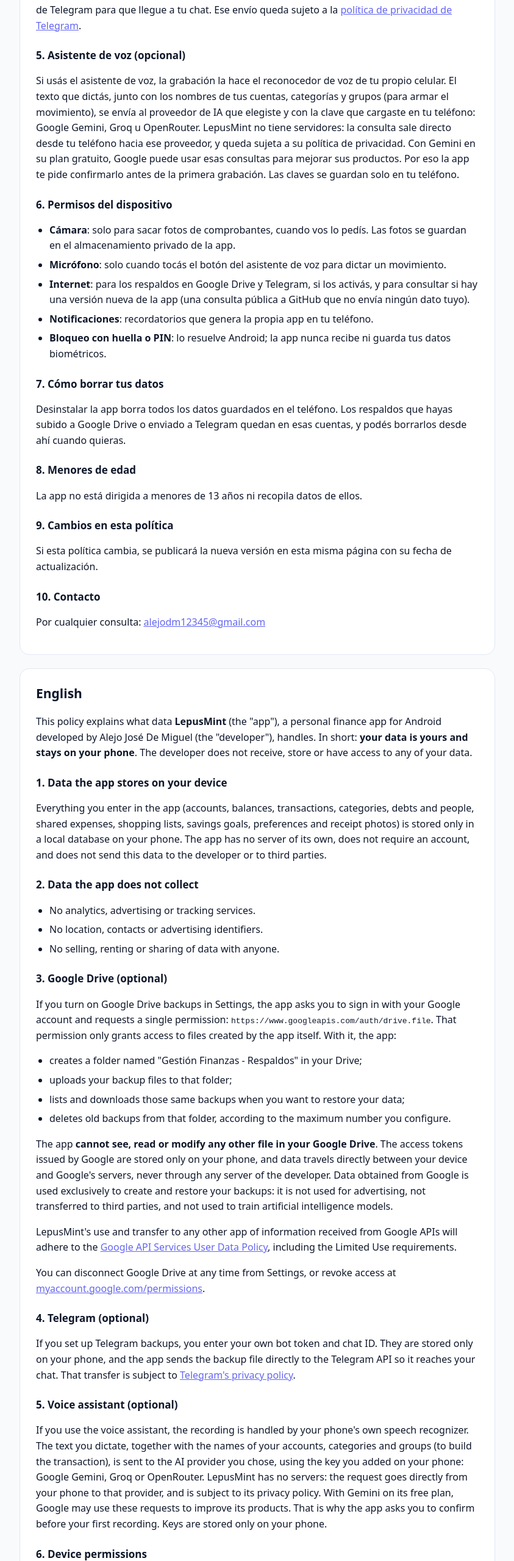
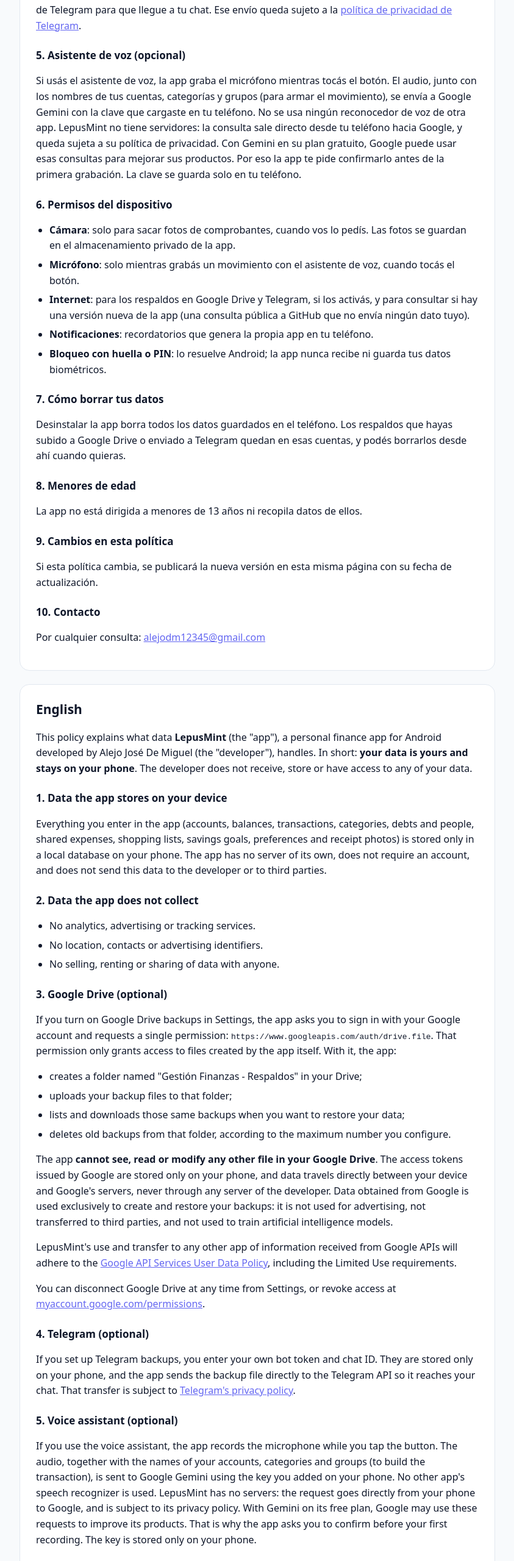
Before and after one commit to AlejoDM/lepusmint-gestionfinanzas, a plain HTML site: page privacy.html in a window 1280 px wide. Shown: the part 1480-4040 px from the top of the page at 61% size, without its empty margins (218-1061 px from the left). Drawn offline with Linux system fonts and the light colour scheme.

Commit message:
Describe en la política que el dictado envía audio a Gemini
Co-Authored-By: Claude Haiku 5.5 <noreply@anthropic.com>

```diff
--- a/privacy.html
+++ b/privacy.html
@@ -104,19 +104,19 @@
 
       <h3>5. Asistente de voz (opcional)</h3>
       <p>
-        Si usás el asistente de voz, la grabación la hace el reconocedor de voz de tu propio celular.
-        El texto que dictás, junto con los nombres de tus cuentas, categorías y grupos (para armar el
-        movimiento), se envía al proveedor de IA que elegiste y con la clave que cargaste en tu teléfono:
-        Google Gemini, Groq u OpenRouter. LepusMint no tiene servidores: la consulta sale directo desde tu
-        teléfono hacia ese proveedor, y queda sujeta a su política de privacidad. Con Gemini en su plan
-        gratuito, Google puede usar esas consultas para mejorar sus productos. Por eso la app te pide
-        confirmarlo antes de la primera grabación. Las claves se guardan solo en tu teléfono.
+        Si usás el asistente de voz, la app graba el micrófono mientras tocás el botón. El audio, junto
+        con los nombres de tus cuentas, categorías y grupos (para armar el movimiento), se envía a Google
+        Gemini con la clave que cargaste en tu teléfono. No se usa ningún reconocedor de voz de otra app.
+        LepusMint no tiene servidores: la consulta sale directo desde tu teléfono hacia Google, y queda
+        sujeta a su política de privacidad. Con Gemini en su plan gratuito, Google puede usar esas
+        consultas para mejorar sus productos. Por eso la app te pide confirmarlo antes de la primera
+        grabación. La clave se guarda solo en tu teléfono.
       </p>
 
       <h3>6. Permisos del dispositivo</h3>
       <ul>
         <li><strong>Cámara</strong>: solo para sacar fotos de comprobantes, cuando vos lo pedís. Las fotos se guardan en el almacenamiento privado de la app.</li>
-        <li><strong>Micrófono</strong>: solo cuando tocás el botón del asistente de voz para dictar un movimiento.</li>
+        <li><strong>Micrófono</strong>: solo mientras grabás un movimiento con el asistente de voz, cuando tocás el botón.</li>
         <li><strong>Internet</strong>: para los respaldos en Google Drive y Telegram, si los activás, y para consultar si hay una versión nueva de la app (una consulta pública a GitHub que no envía ningún dato tuyo).</li>
         <li><strong>Notificaciones</strong>: recordatorios que genera la propia app en tu teléfono.</li>
         <li><strong>Bloqueo con huella o PIN</strong>: lo resuelve Android; la app nunca recibe ni guarda tus datos biométricos.</li>
@@ -207,13 +207,13 @@
 
       <h3>5. Voice assistant (optional)</h3>
       <p>
-        If you use the voice assistant, the recording is handled by your phone's own speech recognizer.
-        The text you dictate, together with the names of your accounts, categories and groups (to build
-        the transaction), is sent to the AI provider you chose, using the key you added on your phone:
-        Google Gemini, Groq or OpenRouter. LepusMint has no servers: the request goes directly from your
-        phone to that provider, and is subject to its privacy policy. With Gemini on its free plan, Google
-        may use these requests to improve its products. That is why the app asks you to confirm before your
-        first recording. Keys are stored only on your phone.
+        If you use the voice assistant, the app records the microphone while you tap the button. The audio,
+        together with the names of your accounts, categories and groups (to build the transaction), is sent
+        to Google Gemini using the key you added on your phone. No other app's speech recognizer is used.
+        LepusMint has no servers: the request goes directly from your phone to Google, and is subject to
+        its privacy policy. With Gemini on its free plan, Google may use these requests to improve its
+        products. That is why the app asks you to confirm before your first recording. The key is stored
+        only on your phone.
       </p>
 
       <h3>6. Device permissions</h3>
```
